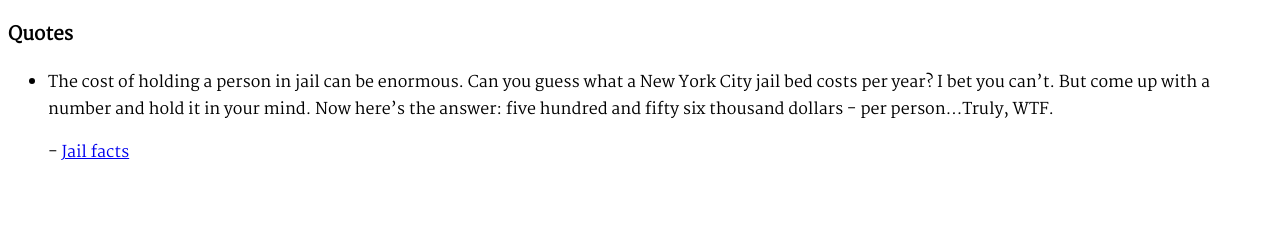
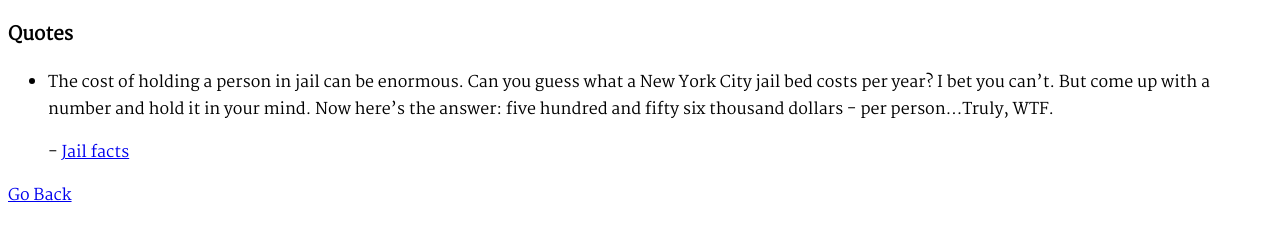
Before and after one commit to aryangauravyadav/modestsailing, a plain HTML site: page quotes.html in a window 1280 px wide. Drawn offline with Linux system fonts and the light colour scheme.

Commit message:
Update quotes.html

```diff
--- a/quotes.html
+++ b/quotes.html
@@ -25,5 +25,6 @@
            <p> - <a href = "https://justimpact.substack.com/p/jail-facts">Jail facts</a></p>
         </li>
         </ul>
+      <p> <a href ="index.html">Go Back</a> </p>
     </section>
     </body>
```
